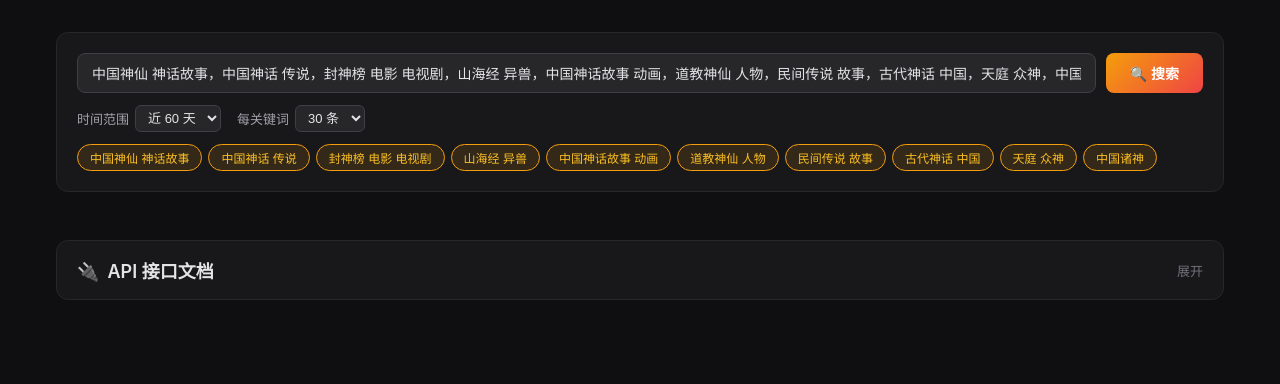
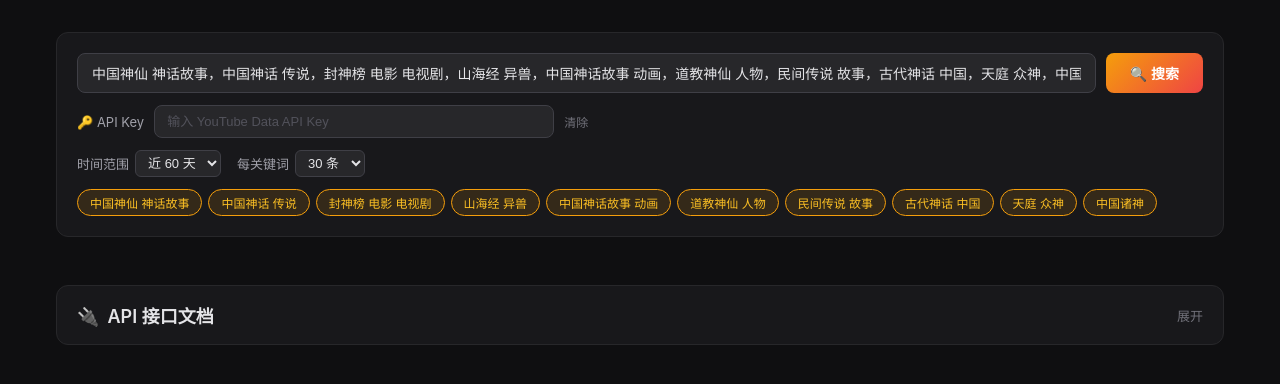
Before and after one commit to psshu1986-cell/Youtube_Crawler, a Flask app: page / in a window 1280 px wide. Shown: the part 90-474 px from the top of the page. Run offline with Flask 3, Linux system fonts and the light colour scheme; parts of the project's set-up code (start-up, migrations or seed data) failed here and were passed over.

Commit message:
feat: 前端可手动输入 API Key
- 搜索区域增加 API Key 输入框
- 自动保存到 localStorage，下次自动填充
- 后端 --api-key 改为可选参数，前端输入优先

```diff
--- a/app.py
+++ b/app.py
@@ -36,13 +36,17 @@ def api_search():
     if not data:
         return jsonify({"error": "无效请求"}), 400
 
+    api_key = data.get("apiKey") or API_KEY
+    if not api_key:
+        return jsonify({"error": "未提供 API Key，请在页面中输入或在启动时指定 --api-key"}), 400
+
     keywords = data.get("keywords", DEFAULT_KEYWORDS)
     rising_days = int(data.get("risingDays", 60))
     max_per_keyword = int(data.get("maxPerKeyword", 30))
 
     try:
         top_viewed, top_rising = fetch_rankings(
-            API_KEY, keywords=keywords, proxy=PROXY,
+            api_key, keywords=keywords, proxy=PROXY,
             rising_days=rising_days, max_per_keyword=max_per_keyword,
         )
         return jsonify({
@@ -59,7 +63,7 @@ def main():
     global API_KEY, PROXY
 
     parser = argparse.ArgumentParser(description="YouTube 排行榜 Web 服务")
-    parser.add_argument("--api-key", required=True, help="YouTube Data API Key")
+    parser.add_argument("--api-key", help="YouTube Data API Key（可选，前端也可输入）")
     parser.add_argument("--proxy", "-p", help="代理地址，如 http://127.0.0.1:7897")
     parser.add_argument("--port", type=int, default=5000, help="服务端口")
     parser.add_argument("--host", default="127.0.0.1", help="监听地址")
@@ -67,8 +71,9 @@ def main():
 
     API_KEY = args.api_key or os.environ.get("YOUTUBE_API_KEY")
     if not API_KEY:
-        print("错误：请提供 --api-key 或设置 YOUTUBE_API_KEY 环境变量")
-        sys.exit(1)
+        print("▶ API Key 未预设，用户可在前端页面输入")
+    else:
+        print("▶ 已加载 API Key（也可在前端覆盖）")
 
     PROXY = args.proxy
 
--- a/templates/index.html
+++ b/templates/index.html
@@ -39,6 +39,26 @@
   }
   .search-row button:hover { opacity: .85; }
   .search-row button:disabled { opacity: .5; cursor: not-allowed; }
+
+  /* API Key 输入 */
+  .api-key-row {
+    display: flex; gap: 10px; align-items: center; margin-top: 12px;
+  }
+  .api-key-label {
+    font-size: 13px; color: #a1a1aa; white-space: nowrap;
+  }
+  .api-key-input {
+    flex: 1; max-width: 400px;
+    background: #27272a; border: 1px solid #3f3f46; border-radius: 8px;
+    padding: 8px 12px; color: #e4e4e7; font-size: 13px;
+    outline: none; transition: border-color .2s;
+  }
+  .api-key-input:focus { border-color: #f59e0b; }
+  .api-key-input::placeholder { color: #52525b; }
+  .api-key-hint {
+    font-size: 12px; color: #71717a; cursor: pointer; white-space: nowrap;
+  }
+  .api-key-hint:hover { color: #fca5a5; }
 
   /* 选项行 */
   .options { display: flex; gap: 16px; margin-top: 12px; flex-wrap: wrap; align-items: center; }
@@ -176,6 +196,11 @@
     <div class="search-row">
       <input type="text" id="keywordInput" placeholder="输入搜索关键词，用逗号分隔…" value="{{ keywords|join('，') }}">
       <button id="searchBtn" onclick="doSearch()">🔍 搜索</button>
+    </div>
+    <div class="api-key-row">
+      <label class="api-key-label">🔑 API Key</label>
+      <input type="text" id="apiKeyInput" placeholder="输入 YouTube Data API Key" class="api-key-input">
+      <span class="api-key-hint" onclick="document.getElementById('apiKeyInput').value=''">清除</span>
     </div>
     <div class="options">
       <label>时间范围 <select id="risingDays">
@@ -341,6 +366,14 @@ function buildTable(data) {
 }
 
 async function doSearch() {
+  const apiKey = document.getElementById('apiKeyInput').value.trim();
+  if (!apiKey) {
+    showError('请输入 YouTube Data API Key');
+    return;
+  }
+  // 存到 localStorage
+  try { localStorage.setItem('yt_api_key', apiKey); } catch(e) {}
+
   const kw = document.getElementById('keywordInput').value.trim();
   const keywords = getActiveKeywords() || (kw ? kw.split(/[，,]/).map(s => s.trim()).filter(Boolean) : null);
   if (!keywords || !keywords.length) {
@@ -364,7 +397,7 @@ async function doSearch() {
     const resp = await fetch(window.location.origin + '/api/search', {
       method: 'POST',
       headers: { 'Content-Type': 'application/json' },
-      body: JSON.stringify({ keywords, risingDays, maxPerKeyword }),
+      body: JSON.stringify({ keywords, risingDays, maxPerKeyword, apiKey }),
     });
     const result = await resp.json();
 
@@ -425,6 +458,11 @@ document.addEventListener('DOMContentLoaded', function() {
       block.textContent = block.textContent.replace('{{ api_base }}', base);
     }
   });
+  // 恢复保存的 API Key
+  try {
+    const saved = localStorage.getItem('yt_api_key');
+    if (saved) document.getElementById('apiKeyInput').value = saved;
+  } catch(e) {}
 });
 </script>
 </body>
```
